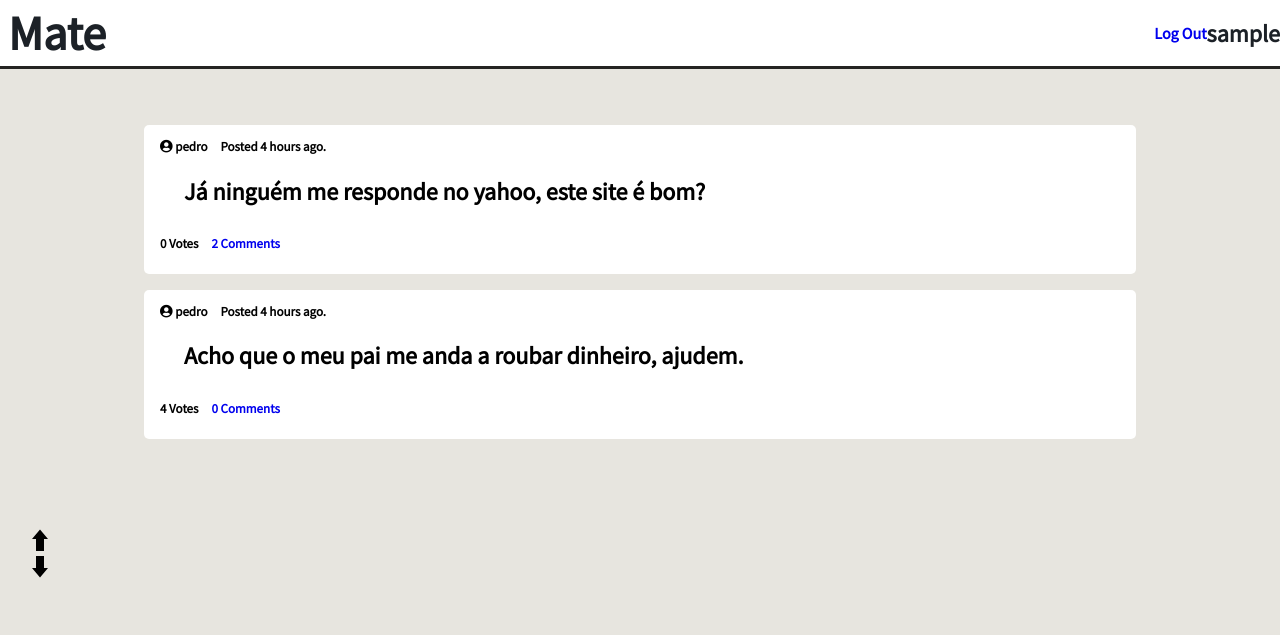
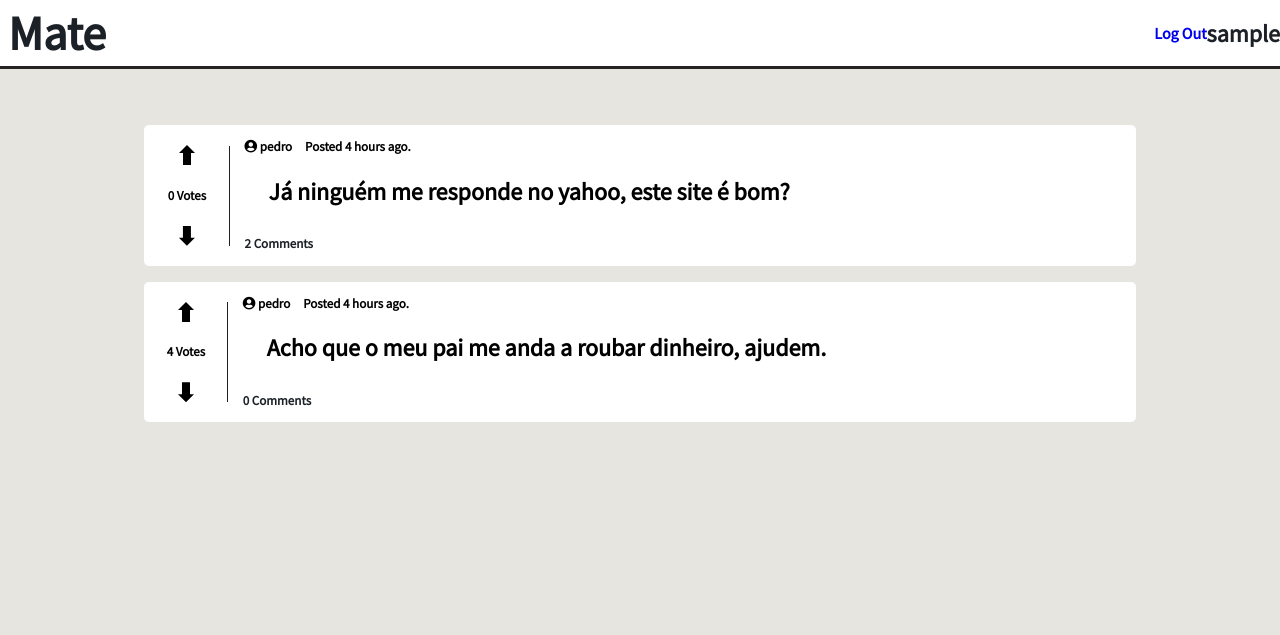
Before and after one commit to duartefrazao/LTW, a PHP site: page /pages/posts.php in a window 1280 px wide. Shown: the top 635 px of the page. Run offline with PHP 8.4, Linux system fonts and the light colour scheme; the visitor is signed in with stand-in values (Sample User, id 1); data comes from the database, SQL or seed files in the repository; some libraries are stand-ins or nearby versions.

Commit message:
Added aside bar

```diff
--- a/css/style.css
+++ b/css/style.css
@@ -5,7 +5,7 @@
     --latte: #DDBC95;
     --coffe: #c7140b;
     --text: #1C2127;
-    --test_color:#0384c9;
+    --test_color: #0384c9;
 }
 
 body {
@@ -16,6 +16,7 @@ body {
 }
 
 /* Navbar */
+
 body>header {
     background-color: var(--nav-bg-color);
     color: var(--text);
@@ -28,19 +29,17 @@ body>header {
 }
 
 /* Text in navbar style */
+
 body>header h1 {
     margin: 0.1em;
     flex-grow: 10;
 }
 
-
 #logo {
     font-weight: bolder;
     color: var(--text);
     font-size: 150%;
-
     flex-grow: 10;
-
     margin: 0em 0em 0em 0.1em;
 }
 
@@ -51,6 +50,7 @@ a {
 /*
     Buttons styles
 */
+
 .normal-button {
     color: var(--latte);
     padding: 0.3em 0em 0.3em 0em;
@@ -64,8 +64,7 @@ a {
     font-size: 125%;
 }
 
-#login-button:hover,
-#signup-button:hover {
+#login-button:hover, #signup-button:hover {
     background-color: #36382e;
     color: white;
     transition: 1s ease;
@@ -85,8 +84,8 @@ a {
     border-left-width: 1px;
 }
 
+/* Back button */
 
-/* Back button */
 #back {
     margin-right: 1em;
     flex-grow: 0.6;
@@ -98,8 +97,7 @@ a {
 
 /* Authentication */
 
-#login,
-#signup {
+#login, #signup {
     max-width: 30em;
     background-color: white;
     box-shadow: whitesmoke 2px;
@@ -110,7 +108,6 @@ a {
     height: auto;
     margin: 0 auto;
 }
-
 
 .auth_form {
     display: flex;
@@ -128,25 +125,9 @@ a {
     margin: 0;
 }
 
-.downvote{
-  margin-top:5px;
-  width: 80px;
-  height: 80px;
-  background-color: black;
-  background-size: cover;
-  clip-path: polygon(45% 0,55% 0%, 55% 15%,60% 15%,50% 27%,40% 15%,45% 15%);
-}
-.upvote{
-    width: 80px;
-    height: 80px;
-    background-color: black;
-    background-size: cover;
-    clip-path: polygon(45% 0,55% 0%, 55% 15%,60% 15%,50% 27%,40% 15%,45% 15%);
-    transform: rotate(180deg);
-  }
+/* ------------------------------- */
 
 .overview-post {
-    display: block;
     min-width: 30em;
     max-width: 60em;
     margin: 1em auto;
@@ -155,7 +136,7 @@ a {
     border-radius: 5px 5px 5px 5px;
 }
 
-.overview-post > h1{
+.overview-post h1 {
     padding: 0.3em 1em;
     margin: 0;
     font-size: x-large;
@@ -173,35 +154,85 @@ a {
     display: flex;
 }
 
-.overview-post .username{
+.overview-post .username {
     display: block;
     font-size: small;
 }
 
-.overview-post .creationDate{
+.overview-post .creationDate {
     font-size: small;
     display: block;
     margin: 1em;
 }
 
-.overview-post .votes{
+.overview-post .comments {
+    font-size: small;
     display: block;
-    font-size: small;
-    padding: 0 1em 0 0;
+    margin-bottom: 0;
 }
 
-.overview-post .comments{
-    font-size: small;
-    display: block;
-}
-
-.overview-post .creationDate::before{
+.overview-post .creationDate::before {
     content: 'Posted ';
 }
 
-.overview-post .creationDate::after{
+.overview-post .creationDate::after {
     content: ' ago.';
 }
-#posts{
+.overview-post a{
+    color: var(--text);
+}
+#posts {
+    display: block;
     padding: 1em;
 }
+
+/* Voting buttons and sections */
+
+.downvote {
+    margin: 0 auto 20px auto;
+    width: 20px;
+    height: 20px;
+    background-color: black;
+    background-size: cover;
+    clip-path: polygon(30% 0, 70% 0%, 70% 60%, 90% 60%, 50% 100%, 10% 60%, 30% 60%);
+}
+
+.votes {
+    text-align: center;
+    font-size: small;
+    padding: 0;
+}
+
+.upvote {
+    margin: 20px auto 0 auto;
+    width: 20px;
+    height: 20px;
+    background-color: black;
+    background-size: cover;
+    clip-path: polygon(30% 0, 70% 0%, 70% 60%, 90% 60%, 50% 100%, 10% 60%, 30% 60%);
+    transform: rotate(180deg);
+}
+
+.overview-post {
+    display: flex;
+}
+
+.voting_section {
+    flex-grow: 1;
+    display: flex;
+    flex-direction: column;
+    justify-content: flex-start;
+    padding: 0;
+    /* border-right: 1px solid black; */
+}
+
+.partial_line {
+   margin:auto 15px;
+   width:0.05em;
+   height:100px;
+   background-color:var(--text);
+}
+
+.post {
+    flex-grow: 20;
+}
--- a/pages/posts.php
+++ b/pages/posts.php
@@ -7,11 +7,5 @@
     $posts = getPosts();
     draw_header($_SESSION['username']);
     draw_posts($posts);
-    ?>
-    <div class="vote_section">
-        <div class="upvote "></div>
-        <div class="downvote "></div>
-    </div>
-    <?php
     draw_footer();
 ?>
--- a/templates/tpl_posts.php
+++ b/templates/tpl_posts.php
@@ -1,17 +1,21 @@
-<?php function draw_posts($posts){
+<?php function draw_posts($posts)
+{
     ?>
 
     <section id="posts">
 
     <?php
-        foreach($posts as $post)
+foreach ($posts as $post) {
         draw_overview_post($post);
+    }
+
     ?>
 
     </section>
-<?php  } ?>
+<?php }?>
 
-<?php function draw_post($post){
+<?php function draw_post($post)
+{
     ?>
         <article class="post">
             <header>
@@ -42,12 +46,21 @@
                 <?=$posts['votes']?>
             </h2>
         </article>
-<?php } ?>
+<?php }?>
 
 
-<?php function draw_overview_post($post){?>
+<?php function draw_overview_post($post)
+{?>
     <article class="overview-post">
-
+        <aside class="voting_section">
+            <section class="upvote "></section>
+            <h5 class="votes">
+                <?=$post['votes']?> Votes
+            </h5>
+            <section class="downvote "></section>
+        </aside>
+        <span class="partial_line"></span>
+        <section class="post">
             <header>
                 <h3 class="author">
                     <?=$post['author']?>
@@ -66,39 +79,40 @@
             </h1>
 
             <footer>
-            <h5 class="votes">
-                <?=$post['votes']?> Votes
-            </h5>
-
                 <h5 class="comments">
-                <a href= "post.php?id=<?=$post['id']?>" ><?=$post['numComments']?> Comments </a> <?= count($post['numComments']) == 1? '':'s'?>
+                    <a href= "post.php?id=<?=$post['id']?>" ><?=$post['numComments']?> Comments </a> <?=count($post['numComments']) == 1 ? '' : 's'?>
                 </h5>
             </footer>
+        </section>
+
 
     </article>
-<?php } ?>
+<?php }?>
 
 
 
-<?php function humanTiming ($time)
+<?php function humanTiming($time)
 {
     // propz =  https://stackoverflow.com/questions/2915864/php-how-to-find-the-time-elapsed-since-a-date-time
     $time = time() - $time; // to get the time since that moment
-    $time = ($time<1)? 1 : $time;
-    $tokens = array (
+    $time = ($time < 1) ? 1 : $time;
+    $tokens = array(
         31536000 => 'year',
         2592000 => 'month',
         604800 => 'week',
         86400 => 'day',
         3600 => 'hour',
         60 => 'minute',
-        1 => 'second'
+        1 => 'second',
     );
 
     foreach ($tokens as $unit => $text) {
-        if ($time < $unit) continue;
+        if ($time < $unit) {
+            continue;
+        }
+
         $numberOfUnits = floor($time / $unit);
-        return $numberOfUnits.' '.$text.(($numberOfUnits>1)?'s':'');
+        return $numberOfUnits . ' ' . $text . (($numberOfUnits > 1) ? 's' : '');
     }
 
 }
```
Lines whose indentation alone changed are shown as unchanged.
